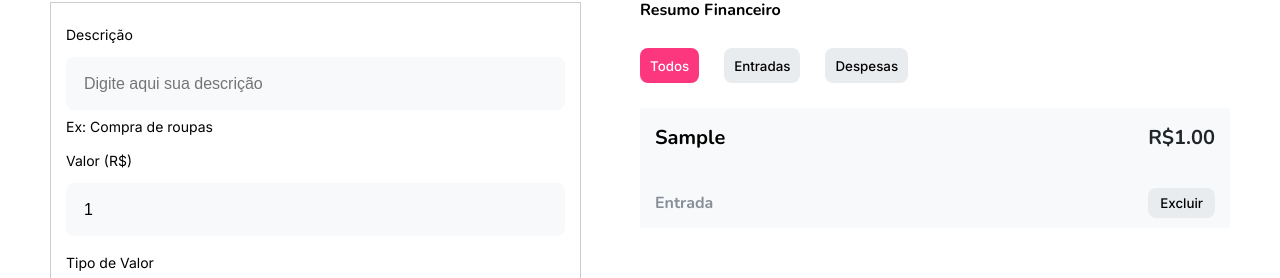
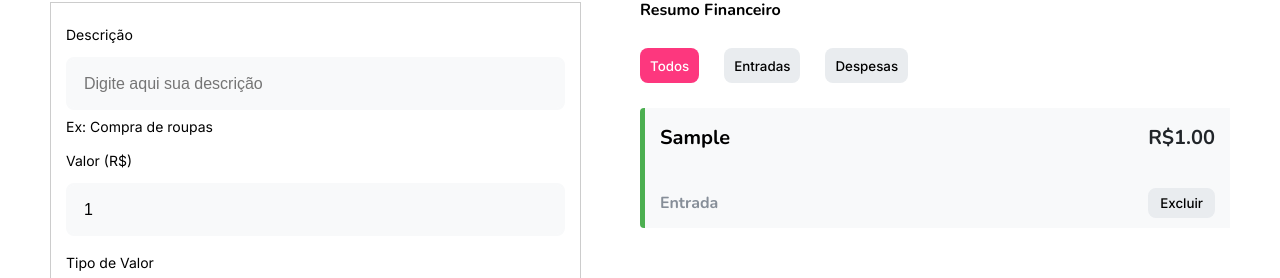
Before and after one commit to mauibuarque/NuCode, a React (Vite) app in the folder nu-code/: page / in a window 1280 px wide. Both pictures are taken after typing "Sample" into the empty fields and a click on the button "Inserir Valor". Shown: the part 97-375 px from the top of the page. Built offline with nearby package versions, Linux system fonts and the light colour scheme.

Commit message:
feat: cardColor by valueType

```diff
--- a/nu-code/src/components/FinanceCard/index.jsx
+++ b/nu-code/src/components/FinanceCard/index.jsx
@@ -17,6 +17,16 @@ const FinanceCard = ({ card, setCardList, formatValue }) => {
 
   return (
     <>
+      <div className={style.card}>
+        <div
+          className={
+            valueType === "Despesa"
+              ? `${style.cardColor} ${style.cardColorOutflow}`
+              : style.cardColor
+          }
+        >
+          <span></span>
+        </div>
         <section className={style.cardSection}>
           <div className={style.cardTitle}>
             <h3>{description}</h3>
@@ -28,6 +38,7 @@ const FinanceCard = ({ card, setCardList, formatValue }) => {
             <button onClick={() => deleteCard(id)}>Excluir</button>
           </div>
         </section>
+      </div>
     </>
   );
 };
--- a/nu-code/src/components/FinanceCard/style.module.css
+++ b/nu-code/src/components/FinanceCard/style.module.css
@@ -1,4 +1,9 @@
+.card {
+  display: flex;
+}
+
 .cardSection {
+  width: 100%;
   height: 120px;
 
   display: flex;
@@ -12,6 +17,18 @@
   padding-right: 15px;
 
   background-color: var(--grey-1);
+}
+
+.cardColor {
+  width: 5px;
+
+  border-radius: 4px 0px 0px 4px;
+
+  background-color: var(--inflow);
+}
+
+.cardColorOutflow {
+  background-color: var(--outflow);
 }
 
 .cardTitle {
--- a/nu-code/src/styles/global.css
+++ b/nu-code/src/styles/global.css
@@ -3,7 +3,9 @@
 :root {
   --primary-color: #fd377e;
   --primary-color-2: #e34981;
-  --secundary-color: #03b898;
+
+  --inflow: #4caf50;
+  --outflow: #ff5252;
 
   --white: #ffffff;
 
```
Lines whose indentation alone changed are shown as unchanged.
